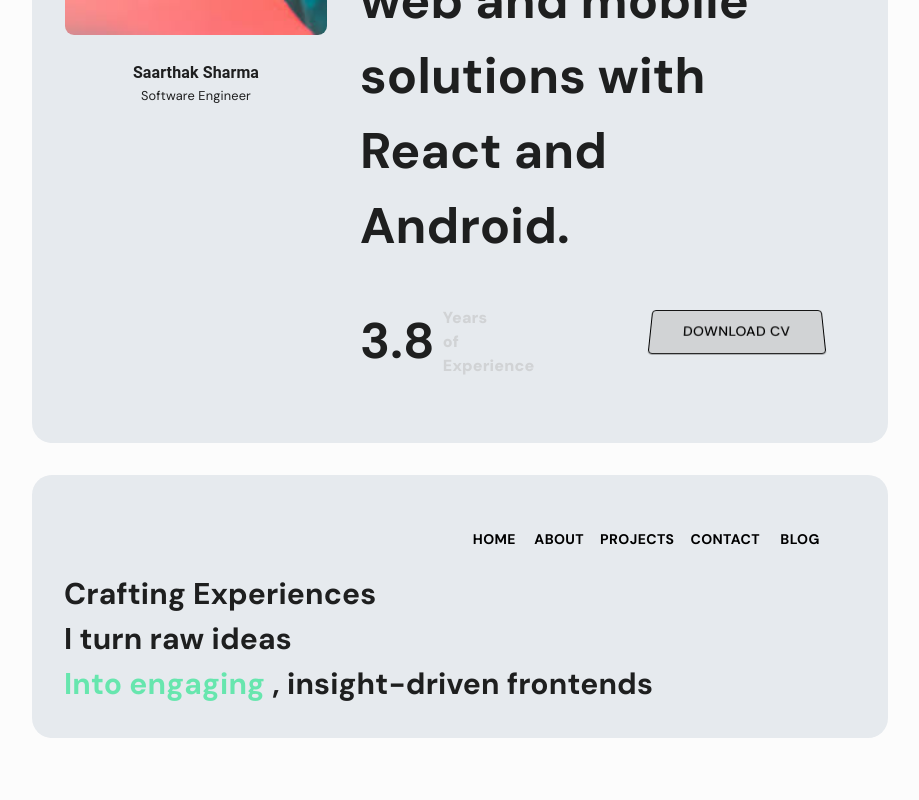
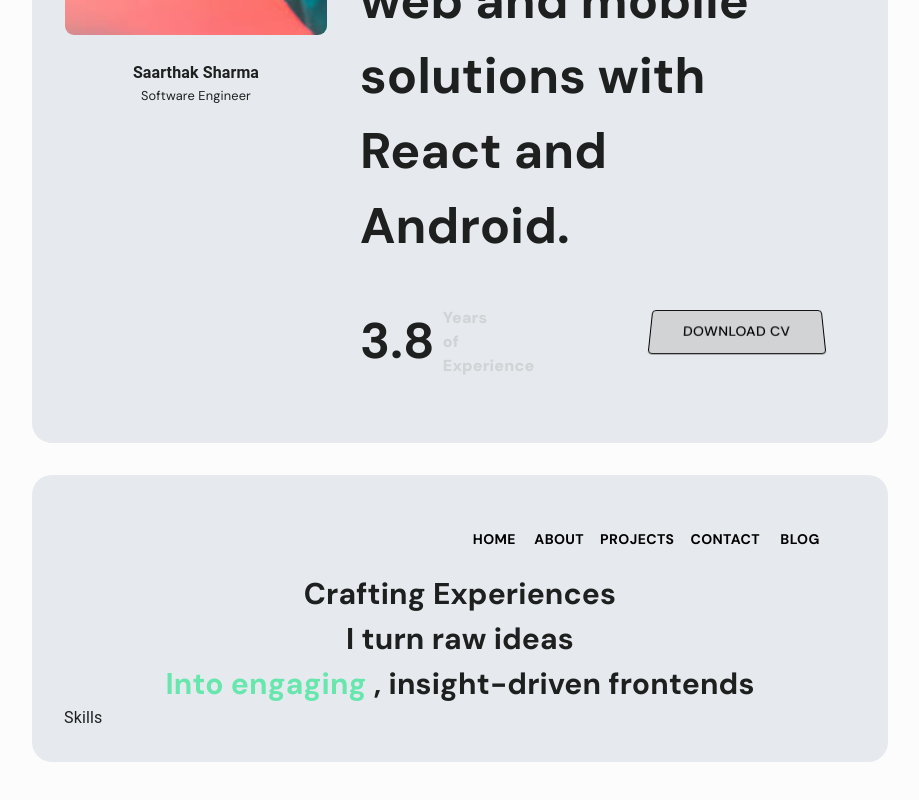
Before and after one commit to saarthak10/dev-fusion, a React (Vite) app in the folder dev-fusion/: page / in a window 1280 px wide. Shown: the part 466-1266 px from the top of the page, without its empty margins (205-1124 px from the left). Built offline with nearby package versions, Linux system fonts and the light colour scheme.

Commit message:
Skills section started

```diff
--- a/dev-fusion/src/components/AnimatedText.jsx
+++ b/dev-fusion/src/components/AnimatedText.jsx
@@ -12,16 +12,16 @@ const AnimatedText = () => {
     };
 
   return (
-    <Grid2 size={{xs: 12}} display={'flex'} flexDirection={'column'} initial="hidden"
+    <Grid2 display={'flex'} flexDirection={'column'} initial="hidden"
         whileInView="visible"
-        viewport={{ once: true, amount: 0.2 }} // Triggers when 20% is in view
+        viewport={{ once: true, amount: 0.5 }} // Triggers when 20% is in view
         transition={{ staggerChildren: 0.3 }} // Adds staggered delay for child animations
     >
         <motion.div
             variants={animationVariants}
             initial="hidden"
             animate="visible"
-            transition={{ duration: 0.5, delay: 0.3 }}
+            transition={{ duration: 0.7, delay: 0.4 }}
 
         >
           <Typography variant="labelLarge">Crafting Experiences</Typography>
@@ -30,7 +30,7 @@ const AnimatedText = () => {
               variants={animationVariants}
               initial="hidden"
               animate="visible"
-              transition={{ duration: 0.6, delay: 0.6 }}
+              transition={{ duration: 0.8, delay: 0.6 }}
         >
           <Typography variant="labelLarge">I turn raw ideas</Typography>
         </motion.div>
@@ -39,7 +39,7 @@ const AnimatedText = () => {
              variants={animationVariants}
              initial="hidden"
              animate="visible"
-             transition={{ duration: 0.7, delay: 0.9 }}
+             transition={{ duration: 0.9, delay: 0.9 }}
         >
           <Typography variant="labelLarge">
           <Typography
--- /dev/null
+++ b/dev-fusion/src/components/SkillsBox.jsx
@@ -0,0 +1,15 @@
+import { Grid2, Typography } from '@mui/material'
+import React from 'react'
+
+const SkillsBox = ({img, title,progress }) => {
+  return (
+    <Grid2>
+        <img  src={img}/>
+        <Typography>
+            {title}
+        </Typography>
+    </Grid2>
+)
+}
+
+export default SkillsBox
--- a/dev-fusion/src/pages/home/Home.jsx
+++ b/dev-fusion/src/pages/home/Home.jsx
@@ -13,6 +13,7 @@ import profileImage from "../../assets/icons/profile.jpeg";
 import theme from "../../config/theme";
 import { useRef, useState } from "react";
 import AnimatedText from "../../components/AnimatedText";
+import SkillsBox from "../../components/SkillsBox";
 
 const Home = () => {
   const [hovered, setHovered] = useState(false);
@@ -28,6 +29,14 @@ const Home = () => {
       "Front-end Developer crafting web and mobile solutions with React and Android.",
     yearsOfExperience: "3.8",
   };
+
+  const skills = [
+    {
+      image:'',
+      title:'',
+      progress:''
+    }
+  ]
   const pages = [{id:1, title:"Home"},{id:2, title:"About"} ,{id:3,title:"Projects"} ,{id:4, title: "Contact"},{id:5, title:"Blog"} ];
 
   const handleHeaderClick = ({title})=>{
@@ -209,15 +218,32 @@ const Home = () => {
           <Toolbar sx={{justifyContent:'end'}}>
           <Box sx={{ display: { xs: 'none', sm: 'block' } }}>
             {pages.map((item) => (
-              <Button key={item.id} sx={{ color: '#000', fontFamily: 'DM Sans', fontWeight:'bold'}} onClick={()=> handleHeaderClick(item)}>
+              <Button key={item.id} sx={{ color: '#000', fontFamily: 'DM Sans', fontWeight:'700'}} onClick={()=> handleHeaderClick(item)}>
                 {item.title}
               </Button>
             ))}
           </Box>
           </Toolbar>
         </AppBar>
+        <Grid2 size={{ xs: 12, md: 12 }} textAlign={'center'}  >
+          <AnimatedText />
+        </Grid2>
 
-        <AnimatedText />
+        <Grid2>
+            <Typography>
+              Skills
+            </Typography>
+            {skills.map((item)=>{
+              <SkillsBox
+                title={item.title}
+                img={item.image}
+                progress={item.progress}
+
+              />
+
+            })}
+          </Grid2>
+
       </Grid2>
     </Box>
   );
```
